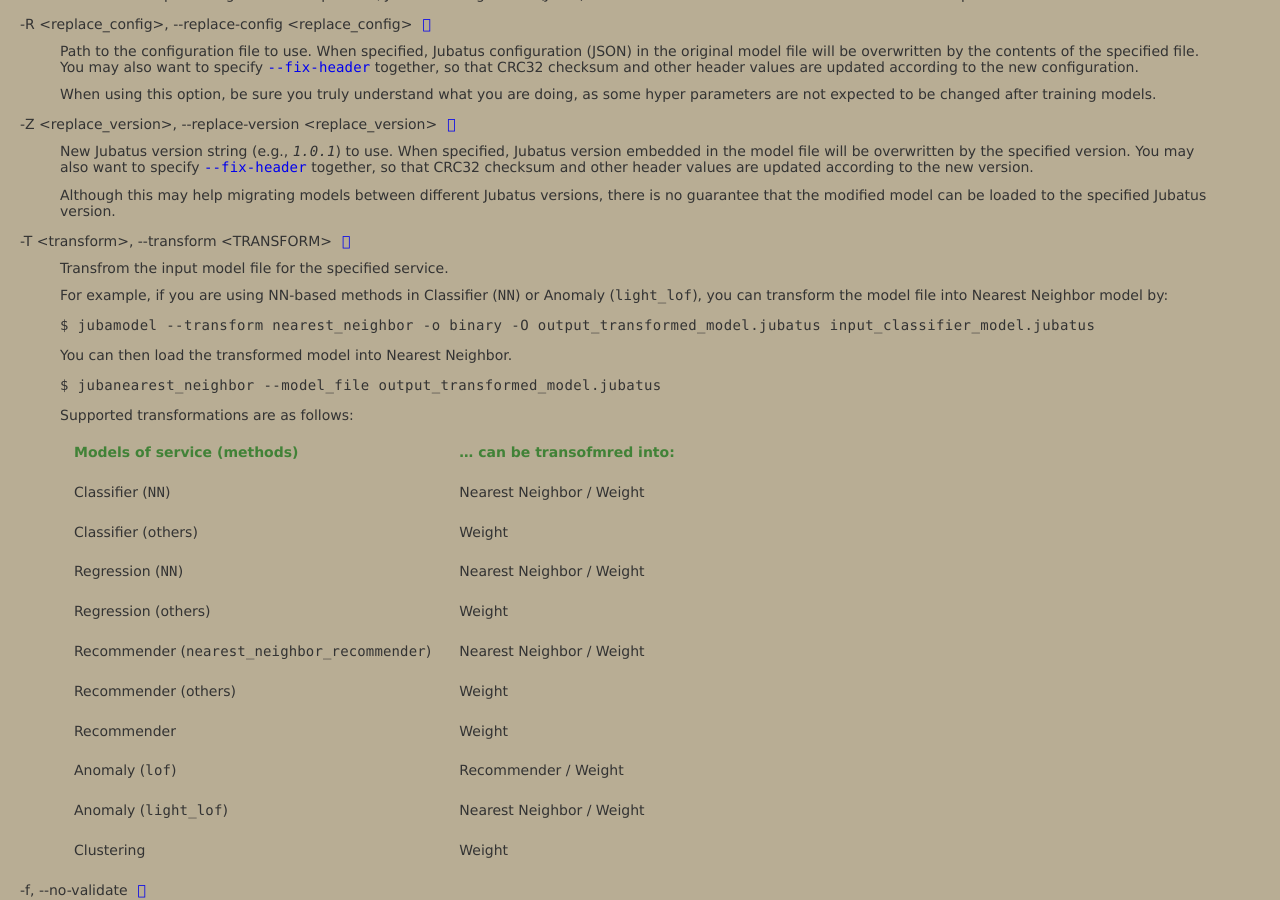
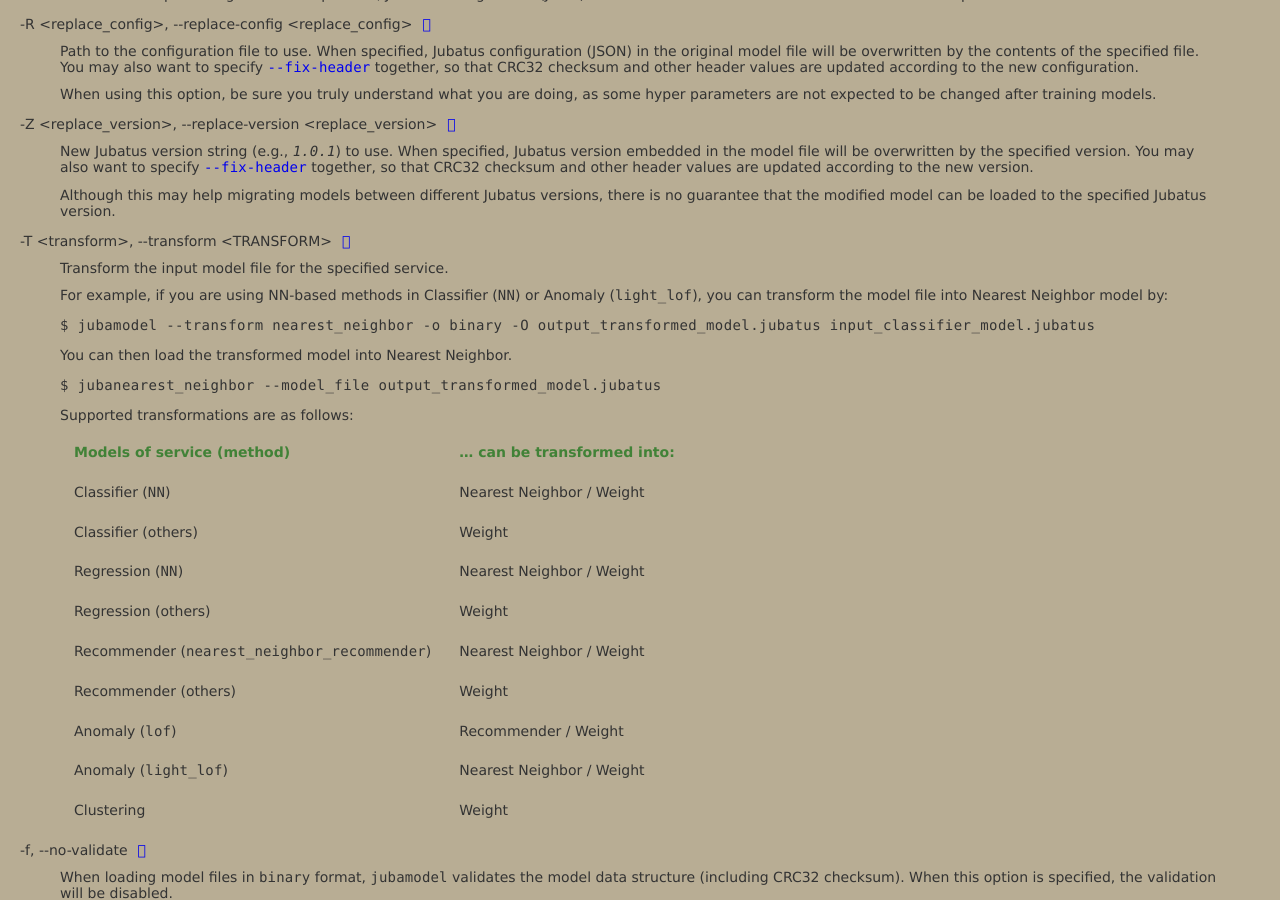
Before and after one commit to jubatus/jubakit, a Sphinx documentation site: the page built from doc/source/guide/jubamodel.rst, in a window 1280 px wide and 900 px high, scrolled down 1111 px. Built offline with Sphinx 7.4.7 and the Read the Docs theme 2.0.0, drawn with Linux system fonts in a browser that asks for light colours; pages that are not in the unit, such as notebooks, are missing from menus.

Commit message:
fix typo in docs

```diff
--- a/doc/source/guide/jubamodel.rst
+++ b/doc/source/guide/jubamodel.rst
@@ -74,7 +74,7 @@
 
 .. option:: -T <transform>, --transform <TRANSFORM>
 
-   Transfrom the input model file for the specified service.
+   Transform the input model file for the specified service.
 
    For example, if you are using NN-based methods in Classifier (``NN``) or Anomaly (``light_lof``), you can transform the model file into Nearest Neighbor model by:
 
@@ -91,7 +91,7 @@
    Supported transformations are as follows:
 
    ================================================     ============================
-   Models of service (methods)                          ... can be transofmred into:
+   Models of service (method)                           ... can be transformed into:
    ================================================     ============================
    Classifier (``NN``)                                  Nearest Neighbor / Weight
    Classifier (others)                                  Weight
@@ -99,7 +99,6 @@
    Regression (others)                                  Weight
    Recommender (``nearest_neighbor_recommender``)       Nearest Neighbor / Weight
    Recommender (others)                                 Weight
-   Recommender                                          Weight
    Anomaly (``lof``)                                    Recommender / Weight
    Anomaly (``light_lof``)                              Nearest Neighbor / Weight
    Clustering                                           Weight
```
